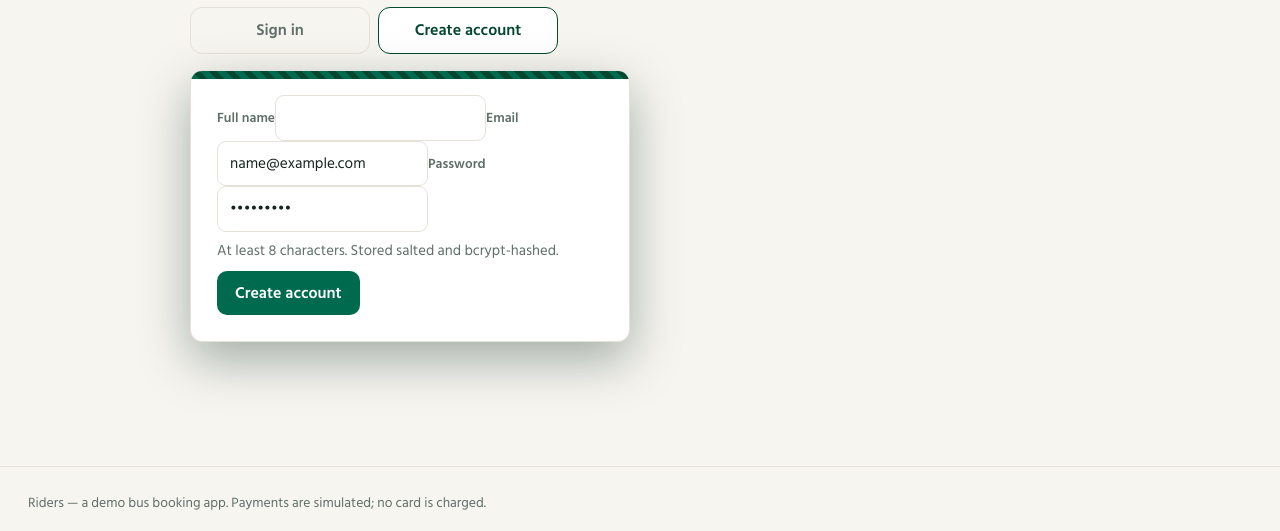
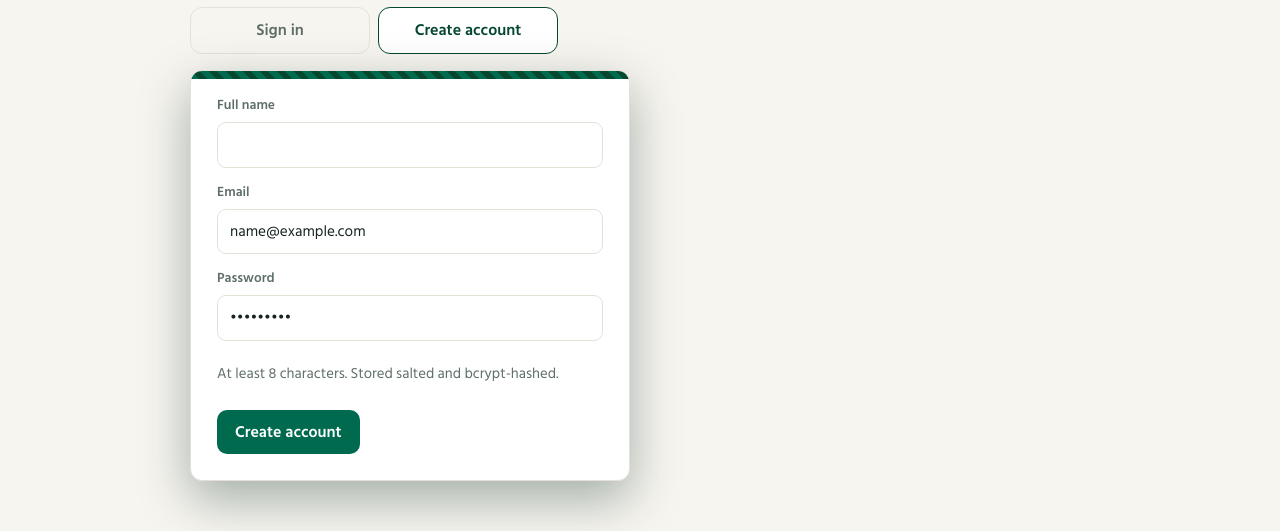
Before and after one commit to sheikh-mohammad-rakib/bus-ticket-booking, a React (Vite) app in the folder client/: page /login in a window 1280 px wide. Both pictures are taken after typing "name@example.com", "Sample123" into the empty fields and a click on the tab "Create account". Shown: the part 187-718 px from the top of the page. Built offline with nearby package versions, Linux system fonts and the light colour scheme; no server answers.

Commit message:
Auth forms: use stacked field wrappers so labels align above inputs

```diff
--- a/client/src/pages/Admin.jsx
+++ b/client/src/pages/Admin.jsx
@@ -71,17 +71,17 @@ export function Admin() {
           <h1>Operator console</h1>
           <p className="step-sub muted">Operator access only. Sign in with the admin password.</p>
         </header>
-        <form className="modal" onSubmit={login} style={{ maxWidth: 420 }}>
-          <label className="field-label" htmlFor="admin-pw">Admin password</label>
+        <form className="modal auth-form" onSubmit={login} style={{ maxWidth: 420 }}>
+          <label className="field">
+            <span className="field-label">Admin password</span>
             <input
-            id="admin-pw"
-            className="field-input"
               type="password"
               value={password}
               onChange={(e) => setPassword(e.target.value)}
               autoComplete="current-password"
               required
             />
+          </label>
           {error && <p className="error-banner" role="alert">{error}</p>}
           <button className="btn btn-amber" type="submit" disabled={busy || !password}>
             {busy ? "Signing in…" : "Sign in"}
--- a/client/src/pages/Auth.jsx
+++ b/client/src/pages/Auth.jsx
@@ -44,19 +44,21 @@ export function Auth() {
         </button>
       </div>
 
-      <form className="modal" onSubmit={submit} style={{ maxWidth: 440 }}>
+      <form className="modal auth-form" onSubmit={submit} style={{ maxWidth: 440 }}>
         {mode === "register" && (
-          <>
-            <label className="field-label" htmlFor="f-name">Full name</label>
-            <input id="f-name" className="field-input" value={form.name} onChange={set("name")} autoComplete="name" required minLength={2} maxLength={80} />
-          </>
+          <label className="field">
+            <span className="field-label">Full name</span>
+            <input id="f-name" value={form.name} onChange={set("name")} autoComplete="name" required minLength={2} maxLength={80} />
+          </label>
         )}
-        <label className="field-label" htmlFor="f-email">Email</label>
-        <input id="f-email" className="field-input" type="email" value={form.email} onChange={set("email")} autoComplete="email" required placeholder="you@example.com" />
-        <label className="field-label" htmlFor="f-password">Password</label>
+        <label className="field">
+          <span className="field-label">Email</span>
+          <input id="f-email" type="email" value={form.email} onChange={set("email")} autoComplete="email" required placeholder="you@example.com" />
+        </label>
+        <label className="field">
+          <span className="field-label">Password</span>
           <input
             id="f-password"
-          className="field-input"
             type="password"
             value={form.password}
             onChange={set("password")}
@@ -64,6 +66,7 @@ export function Auth() {
             required
             minLength={mode === "register" ? 8 : undefined}
           />
+        </label>
         {mode === "register" && (
           <p className="hint-line">At least 8 characters. Stored salted and bcrypt-hashed.</p>
         )}
--- a/client/src/styles.css
+++ b/client/src/styles.css
@@ -601,6 +601,8 @@ button:focus-visible,
 
 /* ============ Auth ============ */
 .auth-tabs { display: flex; gap: 8px; margin-bottom: 16px; }
+.auth-form { display: grid; gap: 14px; }
+.auth-form .btn { justify-self: start; margin-top: 2px; }
 .auth-tab {
   flex: 1; max-width: 180px; padding: 10px 16px; font: inherit; font-weight: 600;
   border: 1px solid var(--line); border-radius: var(--radius);
```
Lines whose indentation alone changed are shown as unchanged.
